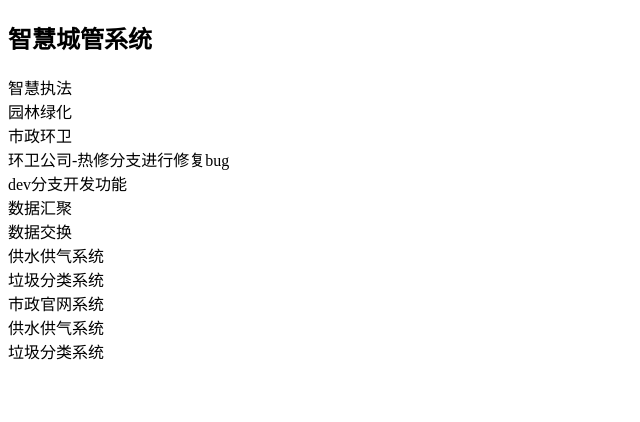
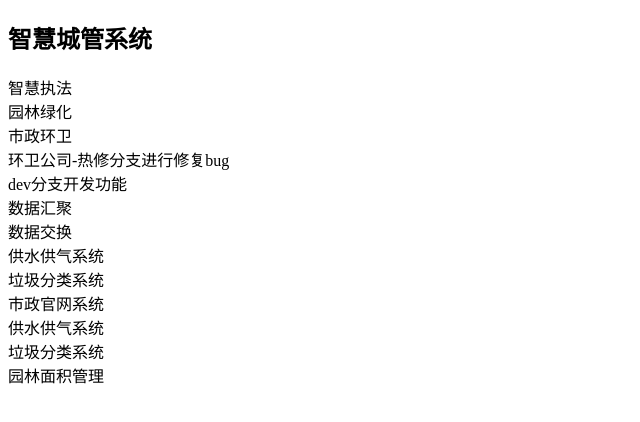
Before and after one commit to homobreak/git_demo3, a plain HTML site: page index.html in a window 1280 px wide. Shown: the whole page, without its empty margins (0-640 px from the left). Drawn offline with Linux system fonts and the light colour scheme.

Commit message:
加入园林面积管理

```diff
--- a/index.html
+++ b/index.html
@@ -18,5 +18,6 @@
 		<div>市政官网系统</div>
 		<div>供水供气系统</div>
 		<div>垃圾分类系统</div>
+		<div>园林面积管理</div>
 	</body>
 </html>
```
